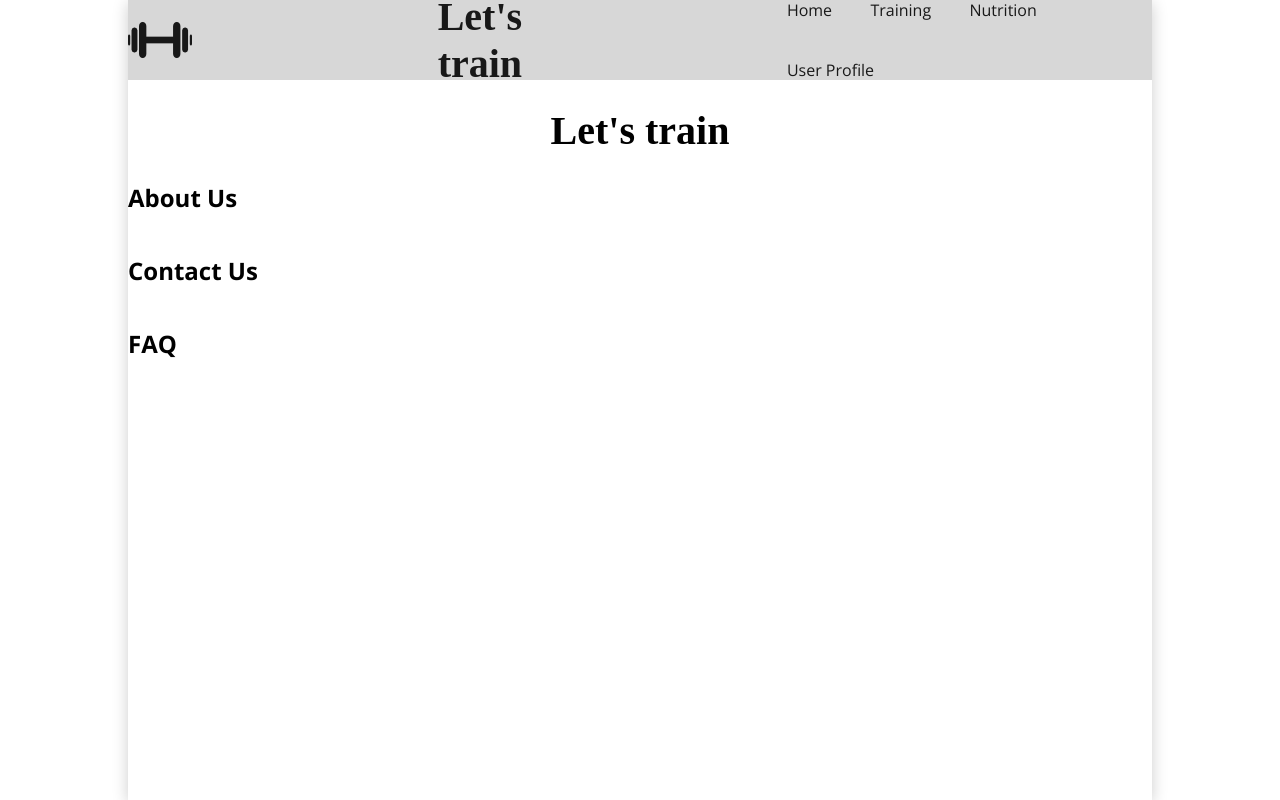
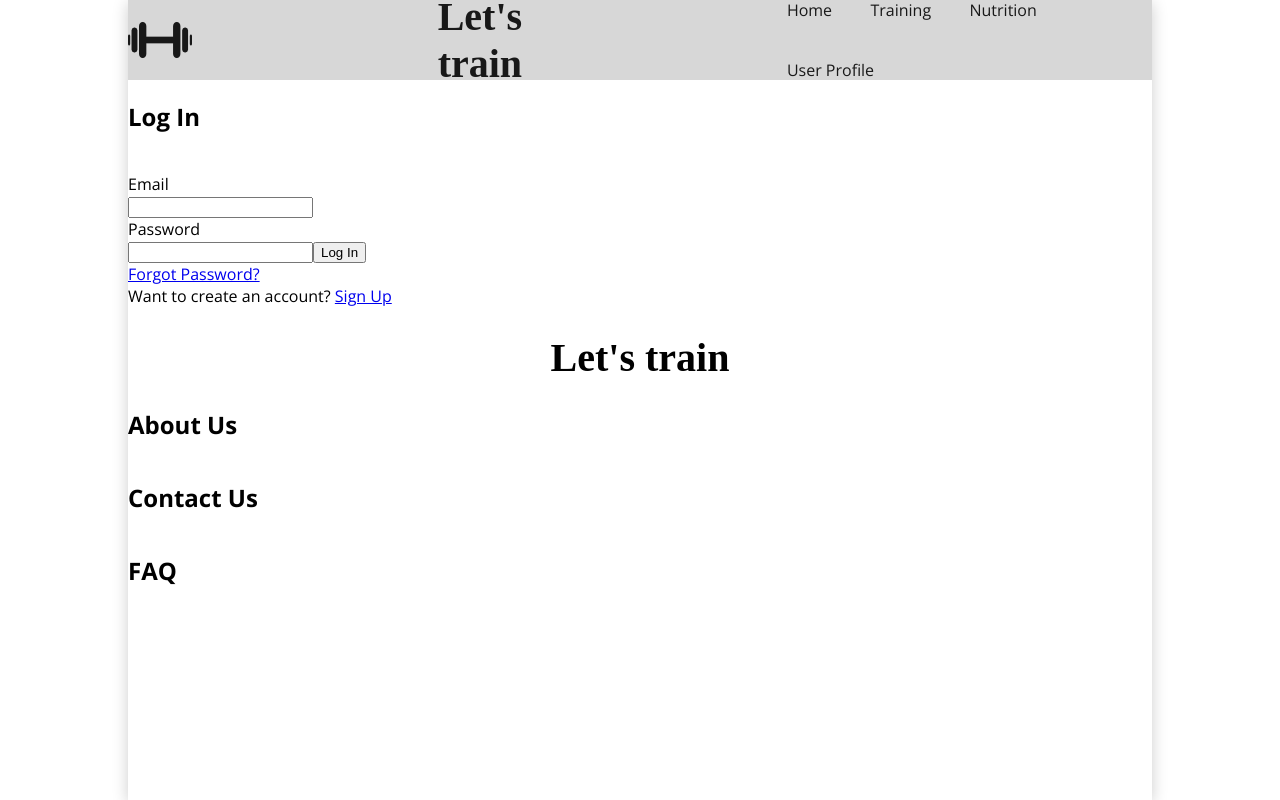
Before and after one commit to LisaBeverborg/training-app, a React (Create React App) app: page /login in a window 1280 px wide. Built offline with nearby package versions, Linux system fonts and the light colour scheme; no server answers; a web font is replaced by a local one.

Commit message:
create login component

```diff
--- a/src/App.js
+++ b/src/App.js
@@ -8,6 +8,7 @@ import Footer from './components/footer/Footer';
 import './index.css';
 import Signup from './components/signup';
 import { AuthProvider } from './contexts/AuthContext';
+import Login from './components/login';
 
 function App() {
   return (
@@ -20,6 +21,7 @@ function App() {
           <Route path='/nutrition'><NutritionPage /></Route>
           <Route path='/userprofile'><UserProfilePage /></Route>
           <Route path='/signup' ><Signup /></Route>
+          <Route path='/login' ><Login /></Route>
         </Switch>
       <Footer />
     </AuthProvider>
--- /dev/null
+++ b/src/components/login.js
@@ -0,0 +1,57 @@
+import React, { useRef, useState } from "react"
+import { useAuth } from "../contexts/AuthContext"
+import { Link, useHistory } from "react-router-dom"
+
+export default function Login() {
+  const emailRef = useRef()
+  const passwordRef = useRef()
+  const { login } = useAuth()
+  const [error, setError] = useState("")
+  const [loading, setLoading] = useState(false)
+  const history = useHistory()
+
+  async function handleSubmit(e) {
+    e.preventDefault()
+
+    try {
+      setError("")
+      setLoading(true)
+      await login(emailRef.current.value, passwordRef.current.value)
+      history.push("/")
+    } catch {
+      setError("Failed to log in")
+    }
+
+    setLoading(false)
+  }
+
+  return (
+    <>
+      <div>
+        <div>
+          <h2>Log In</h2>
+          {error && <p>{error}</p>}
+          <form onSubmit={handleSubmit}>
+            <label id="email">
+              <div>Email</div>
+              <input type="email" ref={emailRef} required />
+            </label>
+            <label id="password">
+              <div>Password</div>
+              <input type="password" ref={passwordRef} required />
+            </label>
+            <button disabled={loading} type="submit">
+              Log In
+            </button>
+          </form>
+          <div>
+            <Link to="/forgot-password">Forgot Password?</Link>
+          </div>
+        </div>
+      </div>
+      <div>
+        Want to create an account? <Link to="/signup">Sign Up</Link>
+      </div>
+    </>
+  )
+}
```
